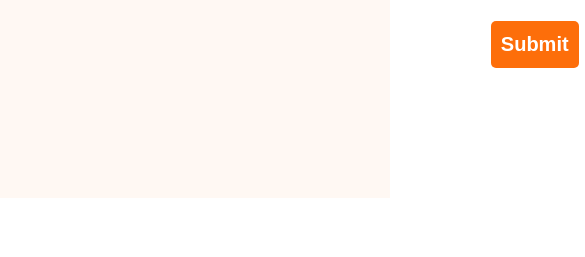
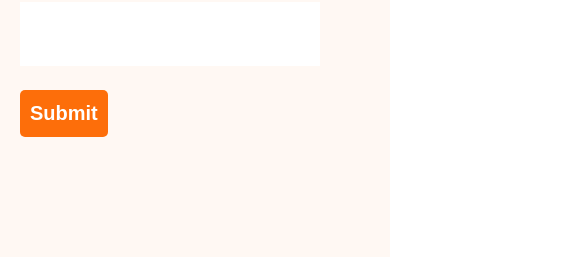
Before and after one commit to jamil1001/sample-protfolio, a plain HTML site: page index.html in a window 390 px wide. Shown: the part 4162-4419 px from the top of the page, 585 px wide, since content can reach past the window. Before the commit the page ends 4360 px from the top, so only its background shows below. Drawn offline with nearby package versions, Linux system fonts and the light colour scheme.

Commit message:
final responsive demo

```diff
--- a/styles/style.css
+++ b/styles/style.css
@@ -377,3 +377,23 @@ footer>.message>.msg>.text {
 footer>.message>.msg>.msg-box {
     height: 180px;
 }
+
+@media screen and (max-width:576px) {
+    footer{
+        margin: 0px;
+        padding: 20px;
+
+    }
+    footer>.message {
+        flex-direction: column;
+        margin: 0px;
+        padding: 0px;
+        padding-bottom: 100px;
+    }
+
+    footer>.message>.msg>.text {
+        width: 300px;
+        height: 64px;
+    }
+
+}
```
